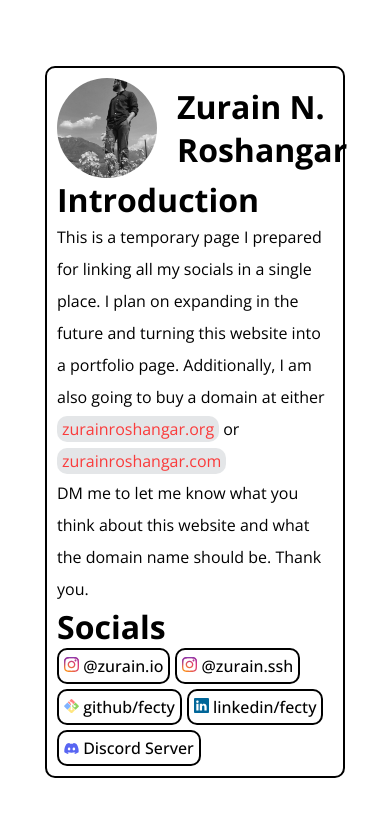
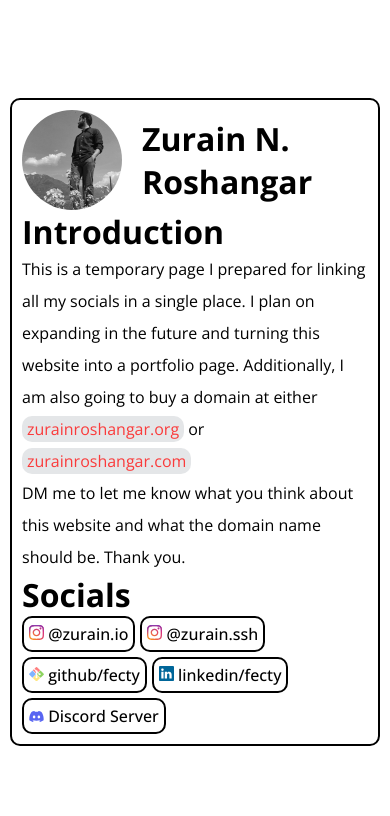
Before and after one commit to fecty/zurain.github.io, a plain HTML site: page index.html in a window 390 px wide. Drawn offline with nearby package versions, Linux system fonts and the light colour scheme.

Commit message:
design change

```diff
--- a/styles/style.css
+++ b/styles/style.css
@@ -28,9 +28,10 @@ body {
 /* Container body styles*/
 .container {
   margin: 10px;
+  padding: 10px;
+
   border: 2px solid var(--border);
-  width: clamp(300px, 40vw, 600px);
-  padding: 10px;
+  width: clamp(400px, 40vw, 600px);
   border-radius: 10px;
 }
 .container p {
@@ -49,7 +50,7 @@ header {
 header > img {
   filter: grayscale(100%);
   object-fit: cover;
-  object-position: 0px -5px;
+  object-position: 0px 0px;
   border-radius: 50%;
   border: 0px solid lightgreen;
   width: 100px;
```
